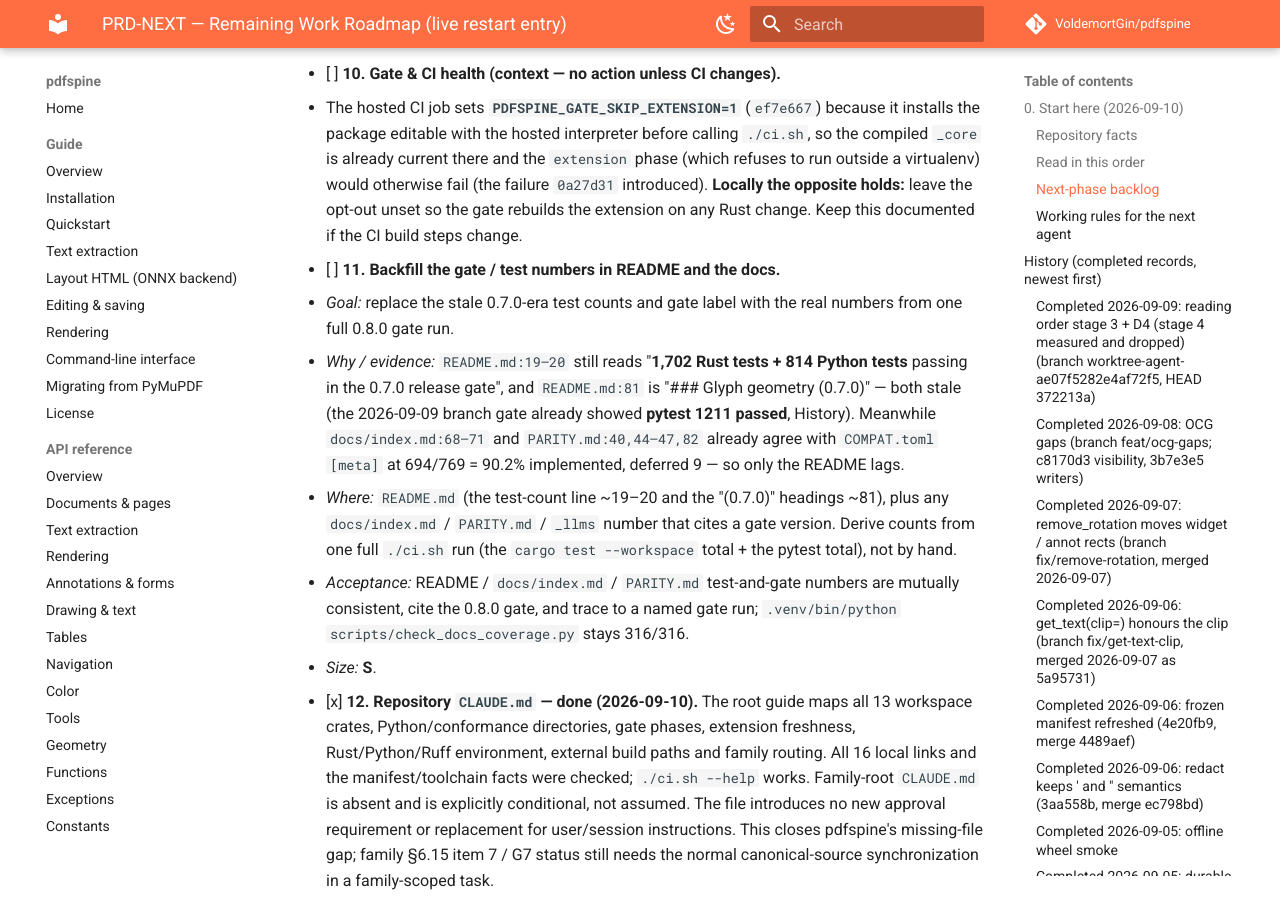
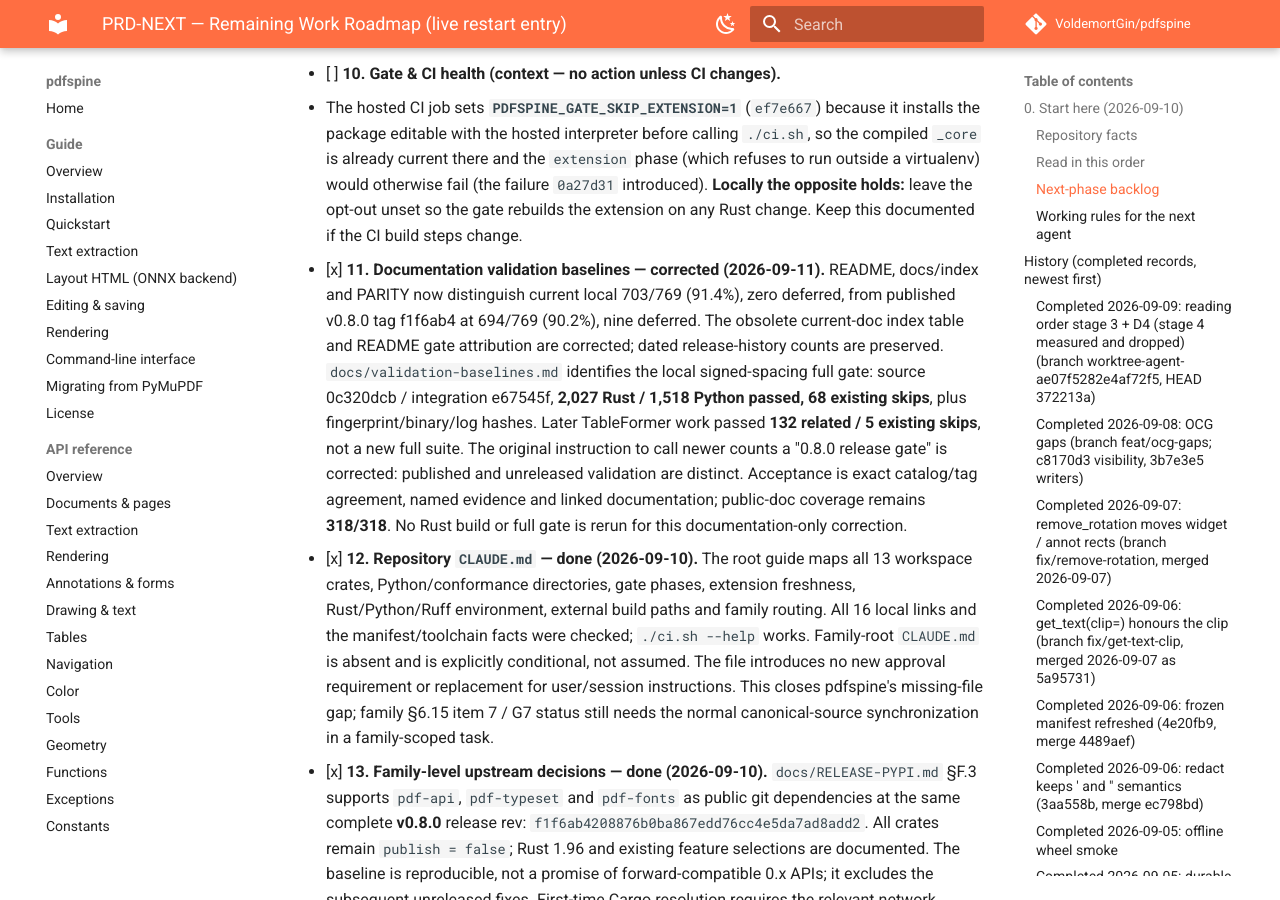
Before and after one commit to VoldemortGin/pdfspine, an MkDocs documentation site: the page built from docs/PRD-NEXT.md, in a window 1280 px wide and 900 px high, scrolled down 13992 px. Built offline with MkDocs 1.6.1 and Material for MkDocs 9.7.7, drawn with Linux system fonts in a browser that asks for light colours; comment, search, counter and statistics services are not loaded.

Commit message:
docs: distinguish published and local validation baselines

```diff
--- a/docs/PRD-NEXT.md
+++ b/docs/PRD-NEXT.md
@@ -600,23 +600,20 @@
     leave the opt-out unset so the gate rebuilds the extension on any Rust
     change. Keep this documented if the CI build steps change.
 
-- [ ] **11. Backfill the gate / test numbers in README and the docs.**
-  - *Goal:* replace the stale 0.7.0-era test counts and gate label with the
-    real numbers from one full 0.8.0 gate run.
-  - *Why / evidence:* `README.md:19–20` still reads "**1,702 Rust tests + 814
-    Python tests** passing in the 0.7.0 release gate", and `README.md:81` is
-    "### Glyph geometry (0.7.0)" — both stale (the 2026-09-09 branch gate already
-    showed **pytest 1211 passed**, History). Meanwhile `docs/index.md:68–71` and
-    `PARITY.md:40,44–47,82` already agree with `COMPAT.toml [meta]` at 694/769 =
-    90.2% implemented, deferred 9 — so only the README lags.
-  - *Where:* `README.md` (the test-count line ~19–20 and the "(0.7.0)" headings
-    ~81), plus any `docs/index.md` / `PARITY.md` / `_llms` number that cites a
-    gate version. Derive counts from one full `./ci.sh` run (the `cargo test
-    --workspace` total + the pytest total), not by hand.
-  - *Acceptance:* README / `docs/index.md` / `PARITY.md` test-and-gate numbers
-    are mutually consistent, cite the 0.8.0 gate, and trace to a named gate run;
-    `.venv/bin/python scripts/check_docs_coverage.py` stays 316/316.
-  - *Size:* **S**.
+- [x] **11. Documentation validation baselines — corrected (2026-09-11).**
+  README, docs/index and PARITY now distinguish current local 703/769 (91.4%),
+  zero deferred, from published v0.8.0 tag f1f6ab4 at 694/769 (90.2%), nine
+  deferred. The obsolete current-doc index table and README gate attribution
+  are corrected; dated release-history counts are preserved.
+  `docs/validation-baselines.md` identifies the local signed-spacing full gate:
+  source 0c320dcb / integration e67545f, **2,027 Rust / 1,518 Python passed,
+  68 existing skips**, plus fingerprint/binary/log hashes. Later TableFormer
+  work passed **132 related / 5 existing skips**, not a new full suite.
+  The original instruction to call newer counts a "0.8.0 release gate" is
+  corrected: published and unreleased validation are distinct. Acceptance is
+  exact catalog/tag agreement, named evidence and linked documentation;
+  public-doc coverage remains **318/318**. No Rust build or full gate is
+  rerun for this documentation-only correction.
 
 - [x] **12. Repository `CLAUDE.md` — done (2026-09-10).**
   The root guide maps all 13 workspace crates, Python/conformance directories,
```
Also changed, not shown: CHANGELOG.md (+6 -0 lines), PARITY.md (+8 -3 lines), README.md (+6 -3 lines), docs/index.md (+11 -4 lines), docs/validation-baselines.md (added, +46 -0 lines).
